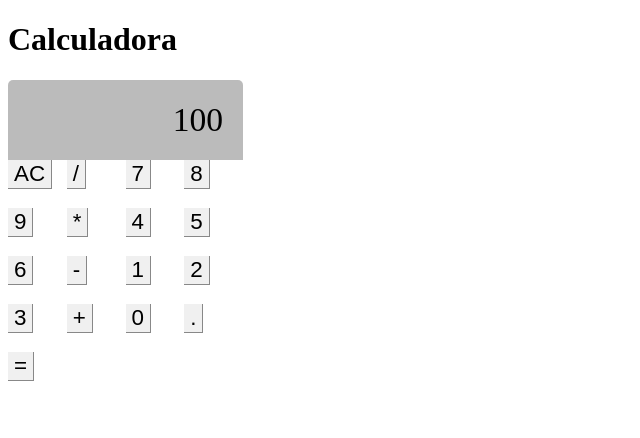
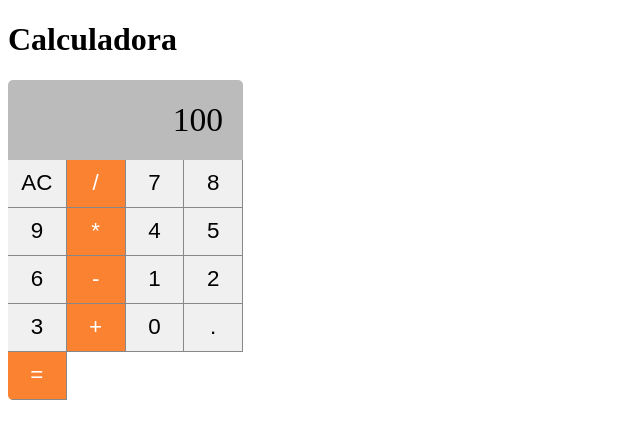
Before and after one commit to rafaelccorrea/Calculadora-React-Next, a Next.js app: page / in a window 1280 px wide. Shown: the top 438 px of the page, without its empty margins (0-640 px from the left). Built offline with nearby package versions, Linux system fonts and the light colour scheme.

Commit message:
Button CSS

```diff
--- a/src/components/buttons/Button.jsx
+++ b/src/components/buttons/Button.jsx
@@ -1,14 +1,21 @@
 import styles from './Button.module.css';
 
 export default function Button(props) {
-    let classes = styles.button
-    classes += props.operation ? 'operation' : ''
-    classes += props.double ? 'double' : ''
-    classes += props.triple ? 'triple' : ''
+
+    const operation = props?.operation;
+    const double = props?.double;
+    const triple = props?.triple;
 
     return (
         <div>
-            <button className={classes}>
+            <button
+            className={`
+                ${styles.button} ${operation ? styles.operation : ""}
+                ${styles.button} ${double ? styles.double : ""}
+                ${styles.button} ${triple ? styles.triple : ""}
+            `}
+            onClick={() => props.click && props.click(props.label)}
+            >
                 {props.label}
             </button>
         </div>
--- a/src/components/buttons/Button.module.css
+++ b/src/components/buttons/Button.module.css
@@ -1,6 +1,8 @@
 .button {
     font-size: 1.4rem;
     background-color: #f0f0f0;
+    width: 100%;
+    height: 100%;
     border: none;
     border-right: solid 1px #888;
     border-bottom: solid 1px #888;
@@ -11,15 +13,15 @@
     background-color: #ccc;
 }
 
-.button.double {
+.double {
     grid-column: span 2;
 }
 
-.button.triple {
+.triple {
     grid-column: span 3;
 }
 
-.button.operation {
+.operation {
     background-color: #fa8231;
     color: #fff;
 }
--- a/src/components/main/Calculator.jsx
+++ b/src/components/main/Calculator.jsx
@@ -3,26 +3,39 @@ import Button from '../buttons/Button'
 import Display from '../display/Display'
 
 export default function Calculator() {
+
+    function clearMemory(){
+        console.log(`limpar`)
+    };
+
+    function setOperation (operation) {
+        console.log(operation)
+    };
+
+    function addDigit (n) {
+        console.log(n)
+    };
+
     return (
         <div className={styles.calculator}>
             <Display value={100}/>
-            <Button label="AC"/>
-            <Button label="/"/>
-            <Button label="7"/>
-            <Button label="8"/>
-            <Button label="9"/>
-            <Button label="*"/>
-            <Button label="4"/>
-            <Button label="5"/>
-            <Button label="6"/>
-            <Button label="-"/>
-            <Button label="1"/>
-            <Button label="2"/>
-            <Button label="3"/>
-            <Button label="+"/>
-            <Button label="0"/>
-            <Button label="."/>
-            <Button label="="/>
+            <Button label="AC" click={() => clearMemory()} triple/>
+            <Button label="/" click={() => setOperation()} operation/>
+            <Button label="7" click={() => addDigit()}/>
+            <Button label="8" click={() => addDigit()}/>
+            <Button label="9" click={() => addDigit()}/>
+            <Button label="*" click={() => setOperation()} operation/>
+            <Button label="4" click={() => addDigit()}/>
+            <Button label="5" click={() => addDigit()}/>
+            <Button label="6" click={() => addDigit()}/>
+            <Button label="-" click={() => setOperation()} operation/>
+            <Button label="1" click={() => addDigit()}/>
+            <Button label="2" click={() => addDigit()}/>
+            <Button label="3" click={() => addDigit()}/>
+            <Button label="+" click={() => setOperation()} operation/>
+            <Button label="0" click={() => addDigit()} double/>
+            <Button label="." click={() => addDigit()}/>
+            <Button label="=" click={() => setOperation()} operation/>
         </div>
     )
 }
```
